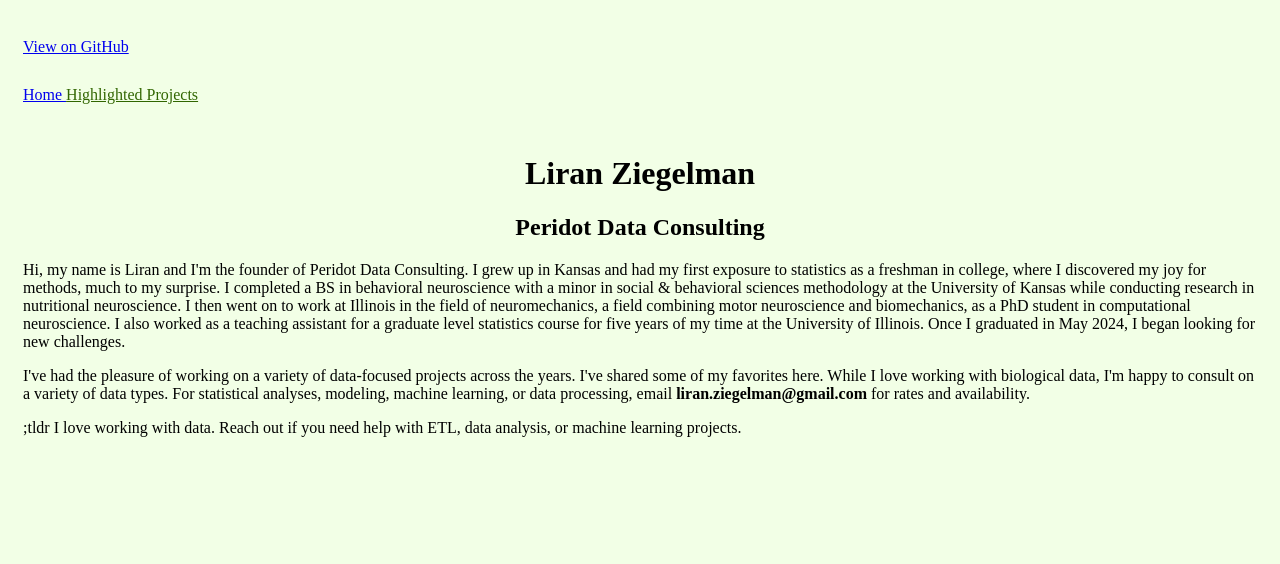
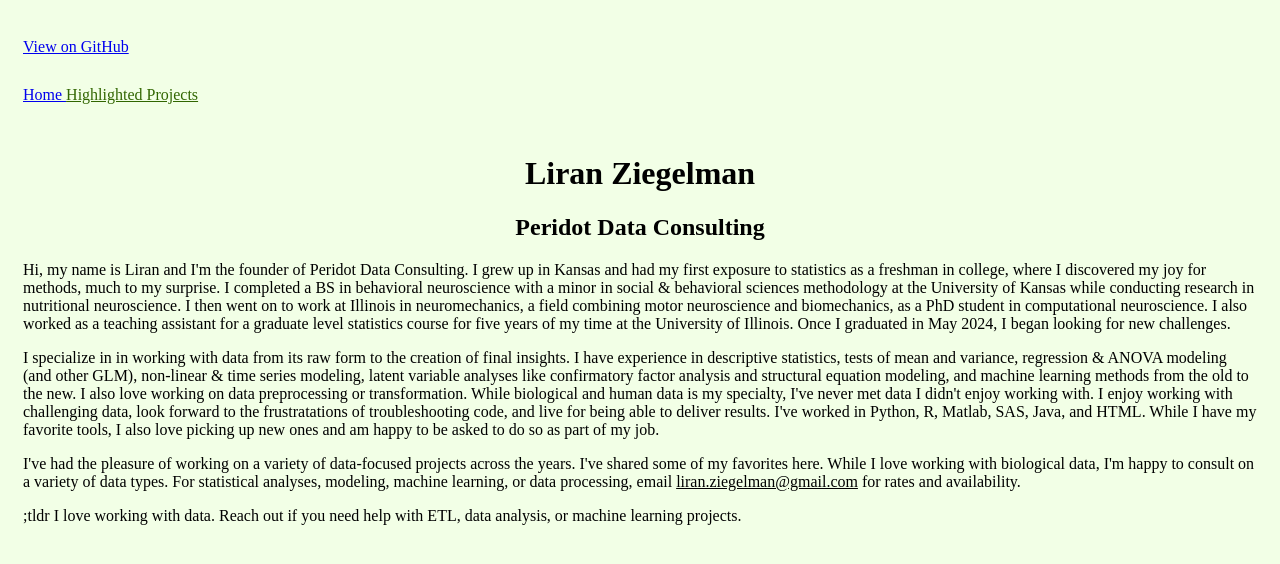
Before and after one commit to lziegelman/lziegelman.github.io, a Jekyll site: the page built from index.html, in a window 1280 px wide. Shown: the top 564 px of the page. Built offline with Jekyll 4.4.1, drawn with Linux system fonts in a browser that asks for light colours.

Commit message:
Update index.html

```diff
--- a/index.html
+++ b/index.html
@@ -4,10 +4,10 @@
 description: Peridot Data Consulting
 ---
 
-<p>Hi, my name is Liran and I'm the founder of Peridot Data Consulting. I grew up in Kansas and had my first exposure to statistics as a freshman in college, where I discovered my joy for methods, much to my surprise. I completed a BS in behavioral neuroscience with a minor in social & behavioral sciences methodology at the University of Kansas while conducting research in nutritional neuroscience. I then went on to work at Illinois in the field of neuromechanics, a field combining motor neuroscience and biomechanics, as a PhD student in computational neuroscience. I also worked as a teaching assistant for a graduate level statistics course for five years of my time at the University of Illinois. Once I graduated in May 2024, I began looking for new challenges. </p>
+<p>Hi, my name is Liran and I'm the founder of Peridot Data Consulting. I grew up in Kansas and had my first exposure to statistics as a freshman in college, where I discovered my joy for methods, much to my surprise. I completed a BS in behavioral neuroscience with a minor in social & behavioral sciences methodology at the University of Kansas while conducting research in nutritional neuroscience. I then went on to work at Illinois in neuromechanics, a field combining motor neuroscience and biomechanics, as a PhD student in computational neuroscience. I also worked as a teaching assistant for a graduate level statistics course for five years of my time at the University of Illinois. Once I graduated in May 2024, I began looking for new challenges. </p>
 
-<p I specialize in in working with data from its raw form to the creation of final insights. I have experience in descriptive statistics, tests of mean and variance, regression & ANOVA modeling (and other GLM), non-linear & time series modeling, latent variable analyses like confirmatory factor analysis and structural equation modeling, and machine learning methods from the old to the new. I also love working on data preprocessing or transformation. While biological and human data is my specialty, I've never met data I didn't enjoy working with. I enjoy working with challenging data, look forward to the frustratations of troubleshooting code, and live for being able to deliver results. I've worked in Python, R, Matlab, SAS, Java, and HTML. While I have my favorite tools, I also love picking up new ones and am happy to be asked to do so as part of my job.</p>
+<p> I specialize in in working with data from its raw form to the creation of final insights. I have experience in descriptive statistics, tests of mean and variance, regression & ANOVA modeling (and other GLM), non-linear & time series modeling, latent variable analyses like confirmatory factor analysis and structural equation modeling, and machine learning methods from the old to the new. I also love working on data preprocessing or transformation. While biological and human data is my specialty, I've never met data I didn't enjoy working with. I enjoy working with challenging data, look forward to the frustratations of troubleshooting code, and live for being able to deliver results. I've worked in Python, R, Matlab, SAS, Java, and HTML. While I have my favorite tools, I also love picking up new ones and am happy to be asked to do so as part of my job.</p>
 
-<p> I've had the pleasure of working on a variety of data-focused projects across the years. I've shared some of my favorites here. While I love working with biological data, I'm happy to consult on a variety of data types. For statistical analyses, modeling, machine learning, or data processing, email <strong>liran.ziegelman@gmail.com</strong> for rates and availability. </p>
+<p> I've had the pleasure of working on a variety of data-focused projects across the years. I've shared some of my favorites here. While I love working with biological data, I'm happy to consult on a variety of data types. For statistical analyses, modeling, machine learning, or data processing, email <u>liran.ziegelman@gmail.com</u> for rates and availability. </p>
 
 <p>;tldr I love working with data. Reach out if you need help with ETL, data analysis, or machine learning projects.</p>
```
